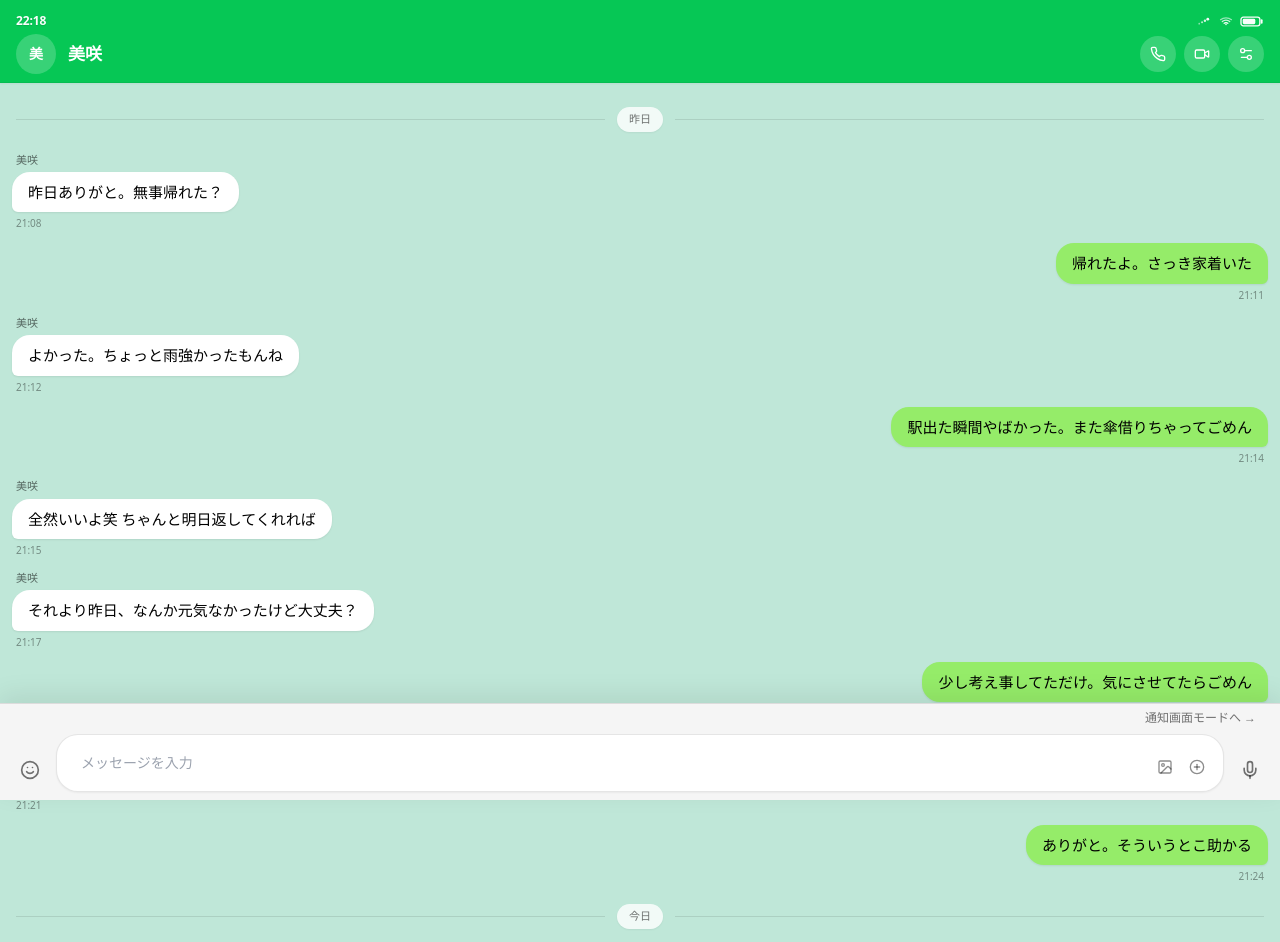
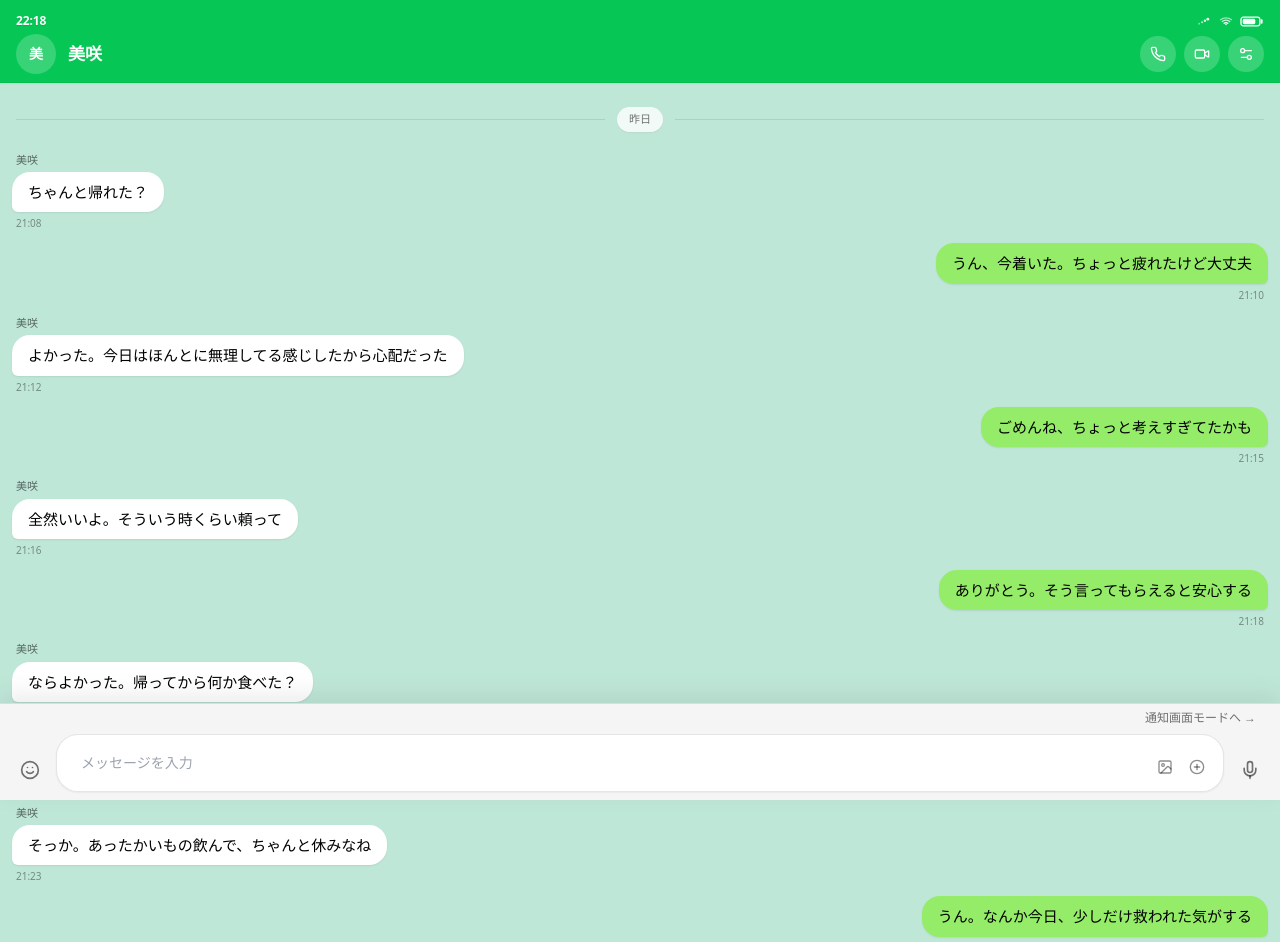
Before and after one commit to un0pooll147-oss/line-mock-chat, a Next.js app: page / in a window 1280 px wide. Shown: the top 942 px of the page. Built offline with nearby package versions, Linux system fonts and the light colour scheme.

Commit message:
Add files via upload

```diff
--- a/components/LineMockChatCreator.tsx
+++ b/components/LineMockChatCreator.tsx
@@ -22,17 +22,25 @@ import {
 } from "lucide-react";
 
 const initialMessages = [
-  { id: 1, side: "left", type: "text", sender: "美咲", text: "昨日ありがと。無事帰れた？", date: "2026/04/22", time: "21:08", visible: true },
-  { id: 2, side: "right", type: "text", sender: "あなた", text: "帰れたよ。さっき家着いた", date: "2026/04/22", time: "21:11", visible: true },
-  { id: 3, side: "left", type: "text", sender: "美咲", text: "よかった。ちょっと雨強かったもんね", date: "2026/04/22", time: "21:12", visible: true },
-  { id: 4, side: "right", type: "text", sender: "あなた", text: "駅出た瞬間やばかった。また傘借りちゃってごめん", date: "2026/04/22", time: "21:14", visible: true },
-  { id: 5, side: "left", type: "text", sender: "美咲", text: "全然いいよ笑 ちゃんと明日返してくれれば", date: "2026/04/22", time: "21:15", visible: true },
-  { id: 6, side: "left", type: "text", sender: "美咲", text: "それより昨日、なんか元気なかったけど大丈夫？", date: "2026/04/22", time: "21:17", visible: true },
-  { id: 7, side: "right", type: "text", sender: "あなた", text: "少し考え事してただけ。気にさせてたらごめん", date: "2026/04/22", time: "21:20", visible: true },
-  { id: 8, side: "left", type: "text", sender: "美咲", text: "ならいいけど。無理してるならちゃんと言ってね", date: "2026/04/22", time: "21:21", visible: true },
-  { id: 9, side: "right", type: "text", sender: "あなた", text: "ありがと。そういうとこ助かる", date: "2026/04/22", time: "21:24", visible: true },
-  { id: 10, side: "left", type: "text", sender: "美咲", text: "今日もありがとね", date: "2026/04/23", time: "22:15", visible: true },
-  { id: 11, side: "left", type: "text", sender: "美咲", text: "あとさ、誠が何か変なこと聞いたみたいだけど、気にしないでね", date: "2026/04/23", time: "22:16", visible: true },
+  { id: 1, side: "left", type: "text", sender: "美咲", text: "ちゃんと帰れた？", date: "2026/04/22", time: "21:08", visible: true },
+  { id: 2, side: "right", type: "text", sender: "あなた", text: "うん、今着いた。ちょっと疲れたけど大丈夫", date: "2026/04/22", time: "21:10", visible: true },
+  { id: 3, side: "left", type: "text", sender: "美咲", text: "よかった。今日はほんとに無理してる感じしたから心配だった", date: "2026/04/22", time: "21:12", visible: true },
+  { id: 4, side: "right", type: "text", sender: "あなた", text: "ごめんね、ちょっと考えすぎてたかも", date: "2026/04/22", time: "21:15", visible: true },
+  { id: 5, side: "left", type: "text", sender: "美咲", text: "全然いいよ。そういう時くらい頼って", date: "2026/04/22", time: "21:16", visible: true },
+  { id: 6, side: "right", type: "text", sender: "あなた", text: "ありがとう。そう言ってもらえると安心する", date: "2026/04/22", time: "21:18", visible: true },
+  { id: 7, side: "left", type: "text", sender: "美咲", text: "ならよかった。帰ってから何か食べた？", date: "2026/04/22", time: "21:20", visible: true },
+  { id: 8, side: "right", type: "text", sender: "あなた", text: "まだ。お風呂入ってから軽く食べようかなって", date: "2026/04/22", time: "21:22", visible: true },
+  { id: 9, side: "left", type: "text", sender: "美咲", text: "そっか。あったかいもの飲んで、ちゃんと休みなね", date: "2026/04/22", time: "21:23", visible: true },
+  { id: 10, side: "right", type: "text", sender: "あなた", text: "うん。なんか今日、少しだけ救われた気がする", date: "2026/04/22", time: "21:25", visible: true },
+  { id: 11, side: "left", type: "text", sender: "美咲", text: "大げさじゃない？", date: "2026/04/22", time: "21:26", visible: true },
+  { id: 12, side: "right", type: "text", sender: "あなた", text: "でもほんと。いてくれてよかったって思った", date: "2026/04/22", time: "21:28", visible: true },
+  { id: 13, side: "left", type: "text", sender: "美咲", text: "…それ言われると嬉しい", date: "2026/04/22", time: "21:29", visible: true },
+  { id: 14, side: "right", type: "text", sender: "あなた", text: "ほんとだよ", date: "2026/04/22", time: "21:31", visible: true },
+  { id: 15, side: "left", type: "text", sender: "美咲", text: "明日も早いし、ゆっくり休んで", date: "2026/04/22", time: "21:34", visible: true },
+  { id: 16, side: "right", type: "text", sender: "あなた", text: "ありがと。おやすみなさい。また明日ね", date: "2026/04/22", time: "21:35", visible: true },
+  { id: 17, side: "left", type: "text", sender: "美咲", text: "おやすみ。いい夢見てね。", date: "2026/04/22", time: "21:36", visible: true },
+  { id: 18, side: "left", type: "text", sender: "美咲", text: "今日もありがとね", date: "2026/04/23", time: "22:15", visible: true },
+  { id: 19, side: "left", type: "text", sender: "美咲", text: "あとさ、誠が何か変なこと聞いたみたいだけど、気にしないでね", date: "2026/04/23", time: "22:16", visible: true },
 ];
 
 const themePresets: Record<string, { name: string; appBg: string; headerBg: string; selfBubble: string; otherBubble: string; toolbarBg: string }> = {
@@ -846,6 +854,16 @@ export default function LineMockChatCreator() {
   };
 
   const deleteMessage = (id: number) => setMessages((prev) => prev.filter((msg) => msg.id !== id));
+  const clearAllMessages = () => {
+    if (messages.length === 0) {
+      showToast("削除する履歴がありません");
+      return;
+    }
+    const confirmed = window.confirm("チャット履歴をすべて削除しますか？\nこの操作は元に戻せません。");
+    if (!confirmed) return;
+    setMessages([]);
+    showToast("チャット履歴を全削除しました");
+  };
   const updateMessageField = (id: number, field: keyof Message | string, value: string) => setMessages((prev) => prev.map((msg) => (msg.id === id ? { ...msg, [field]: value } : msg)));
   const toggleMessageVisibility = (id: number) => setMessages((prev) => prev.map((msg) => (msg.id === id ? { ...msg, visible: msg.visible === false ? true : false } : msg)));
 
@@ -1329,6 +1347,18 @@ export default function LineMockChatCreator() {
               {activeTab === "messages" && (
                 <div className="space-y-3">
                   <div className="rounded-2xl border border-black/10 bg-black/[0.03] px-3 py-2 text-xs text-black/60">履歴ごとに「隠す / 表示する」を切り替えると、チャット画面への表示を個別に調整できます。</div>
+                  <div className="flex items-center justify-between gap-3 rounded-2xl border border-black/10 bg-white px-4 py-3 shadow-sm">
+                    <div>
+                      <div className="text-sm font-semibold text-black/75">履歴をまとめて操作</div>
+                      <div className="text-xs text-black/45">件数: {sortedHistoryMessages.length}件</div>
+                    </div>
+                    <Button variant="outline" className="border-red-200 text-red-500 hover:bg-red-50 hover:text-red-600" onClick={clearAllMessages}>
+                      <Trash2 className="mr-2 h-4 w-4" />全削除
+                    </Button>
+                  </div>
+                  {sortedHistoryMessages.length === 0 ? (
+                    <div className="rounded-3xl border border-dashed border-black/10 bg-white px-4 py-8 text-center text-sm text-black/45">履歴はありません。メッセージを追加するとここに表示されます。</div>
+                  ) : null}
                   {sortedHistoryMessages.map((msg, index) => (
                     <div key={msg.id} className={cn("rounded-3xl border border-black/10 bg-white p-4 shadow-sm transition", msg.visible === false && "opacity-70")}>
                       <div className="mb-3 flex items-center justify-between gap-2">
@@ -1442,7 +1472,7 @@ export default function LineMockChatCreator() {
 
       {toastMessage && typeof document !== "undefined"
         ? createPortal(
-            <div className="pointer-events-none fixed inset-x-0 bottom-[max(20px,env(safe-area-inset-bottom))] z-[9999] flex justify-center px-4">
+            <div className="pointer-events-none fixed inset-x-0 top-[max(12px,env(safe-area-inset-top))] z-[9999] flex justify-center px-4">
               <div className="rounded-full bg-black/78 px-4 py-2 text-sm font-medium text-white shadow-2xl backdrop-blur-md">
                 {toastMessage}
               </div>
--- a/components/NotificationCreator.tsx
+++ b/components/NotificationCreator.tsx
@@ -1419,7 +1419,7 @@ export default function NotificationCreator() {
 
       {toastMessage && typeof document !== "undefined"
         ? createPortal(
-            <div className="pointer-events-none fixed inset-x-0 bottom-[max(20px,env(safe-area-inset-bottom))] z-[9999] flex justify-center px-4">
+            <div className="pointer-events-none fixed inset-x-0 top-[max(12px,env(safe-area-inset-top))] z-[9999] flex justify-center px-4">
               <div className="rounded-full bg-black/78 px-4 py-2 text-sm font-medium text-white shadow-2xl backdrop-blur-md">
                 {toastMessage}
               </div>
```
